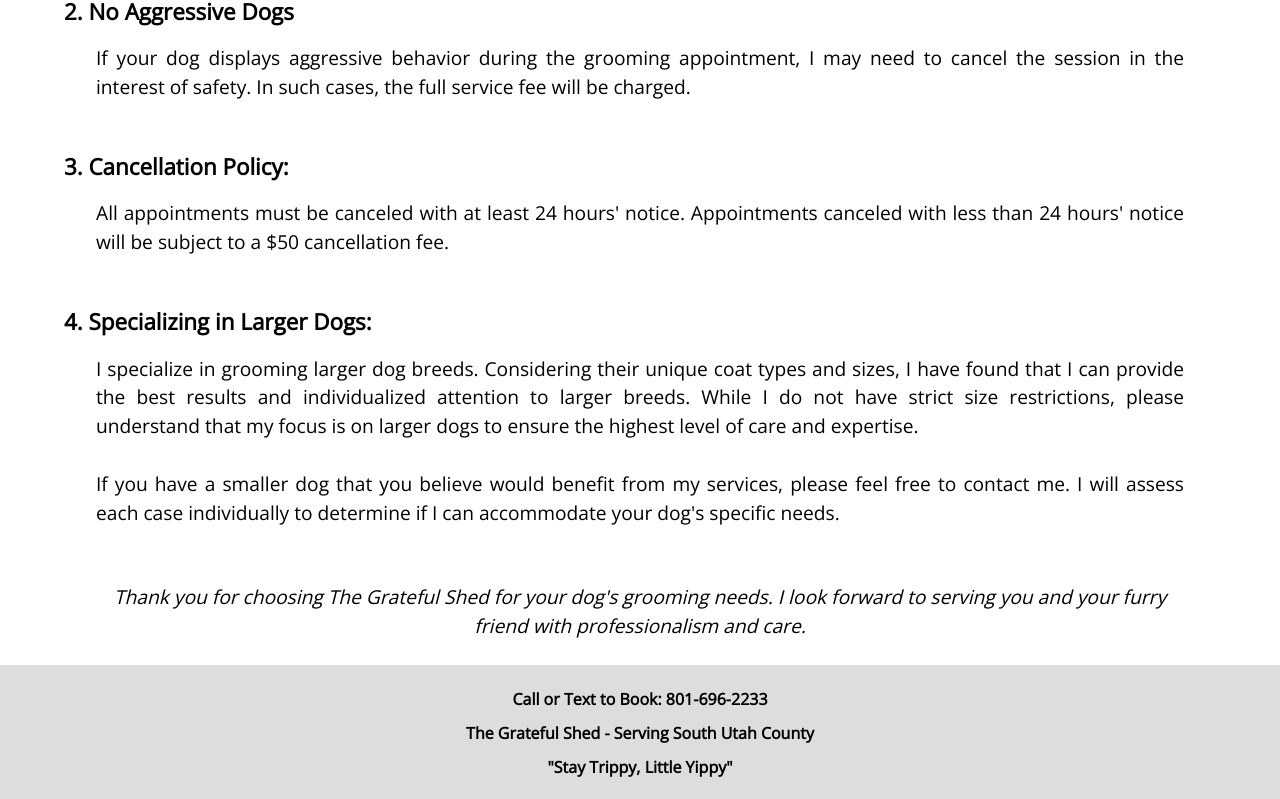
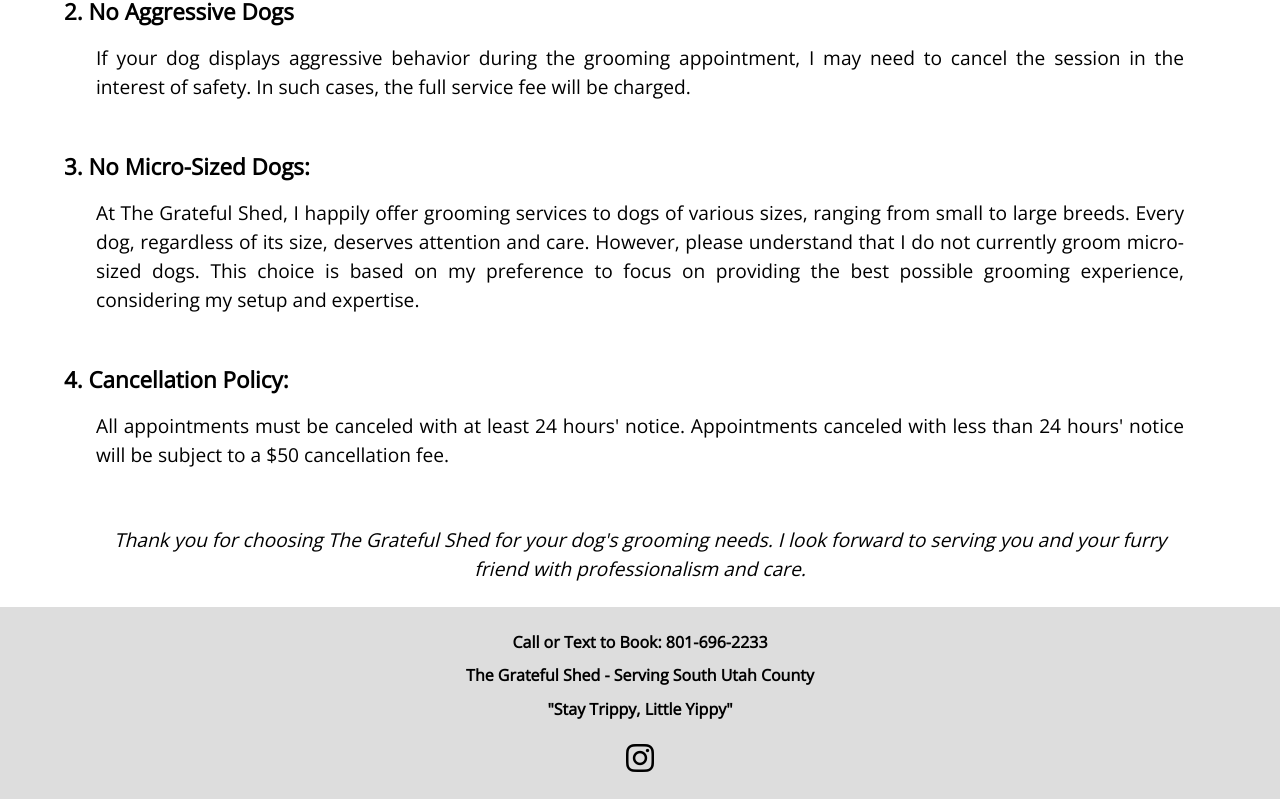
Before and after one commit to kjones901/The-Grateful-Shed, a React (Vite) app: page /#/policies in a window 1280 px wide. Shown: the part 535-1334 px from the top of the page. Built offline with nearby package versions, Linux system fonts and the light colour scheme; a web font is replaced by a local one.

Commit message:
updated some policy text

```diff
--- a/src/Pages/Policies/index.jsx
+++ b/src/Pages/Policies/index.jsx
@@ -16,7 +16,7 @@
       <PolicyTitle> Mobile Grooming Policies</PolicyTitle>
       <PolicyContainer>
         <PolicySubText>
-          At The Grateful Shed, I am dedicated to providing exceptional and tailored
+          I am dedicated to providing exceptional and tailored
           grooming services. Your trust in me means the world, and I want to ensure a safe
           and comfortable experience for both your dog and me as your groomer.
         </PolicySubText>
@@ -33,24 +33,20 @@
           need to cancel the session in the interest of safety. In such cases, the full
           service fee will be charged.
         </PolicyText>
-        <PolicySubTitle>3. Cancellation Policy:</PolicySubTitle>
+        <PolicySubTitle>3. No Micro-Sized Dogs:</PolicySubTitle>
+        <PolicyText>
+          At The Grateful Shed, I happily offer grooming services to dogs of various
+          sizes, ranging from small to large breeds. Every dog, regardless of its size,
+          deserves attention and care. However, please understand that I do not currently
+          groom micro-sized dogs. This choice is based on my preference to focus on
+          providing the best possible grooming experience, considering my setup and
+          expertise.
+        </PolicyText>
+        <PolicySubTitle>4. Cancellation Policy:</PolicySubTitle>
         <PolicyText>
           All appointments must be canceled with at least 24 hours&apos; notice.
           Appointments canceled with less than 24 hours&apos; notice will be subject to a
           $50 cancellation fee.
-        </PolicyText>
-        <PolicySubTitle>4. Specializing in Larger Dogs:</PolicySubTitle>
-        <PolicyText>
-          I specialize in grooming larger dog breeds. Considering their unique coat types
-          and sizes, I have found that I can provide the best results and individualized
-          attention to larger breeds. While I do not have strict size restrictions, please
-          understand that my focus is on larger dogs to ensure the highest level of care
-          and expertise.
-          <br />
-          <br />
-          If you have a smaller dog that you believe would benefit from my services,
-          please feel free to contact me. I will assess each case individually to
-          determine if I can accommodate your dog&apos;s specific needs. <br />
         </PolicyText>
         <PolicySubText>
           Thank you for choosing The Grateful Shed for your dog&apos;s grooming needs. I
```
